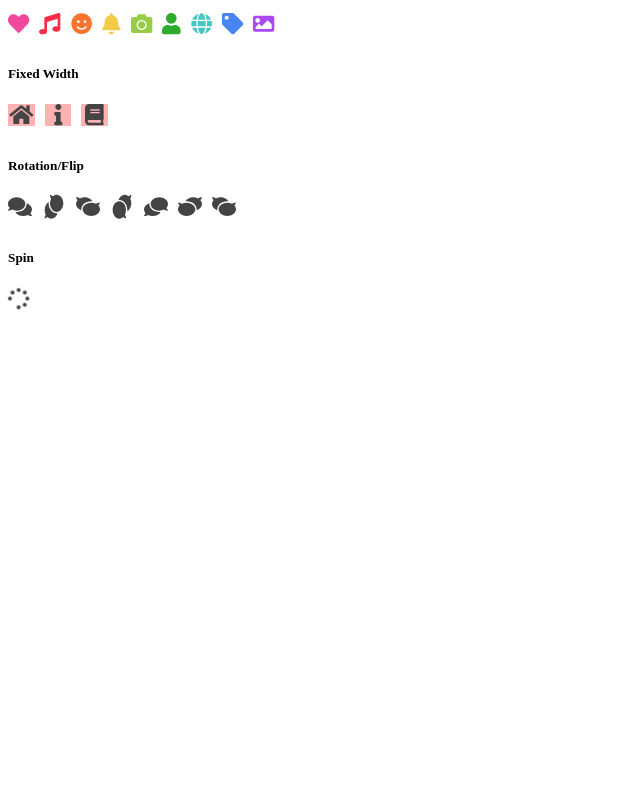
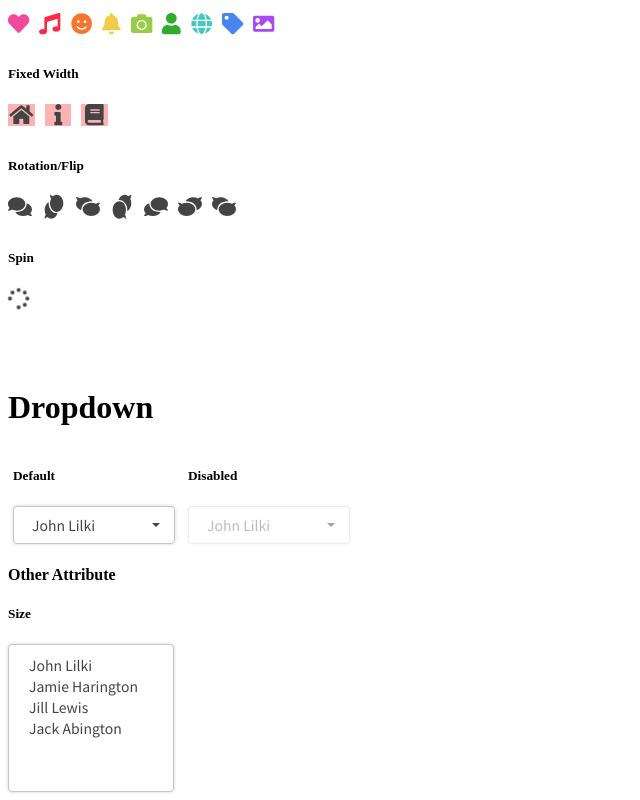
Before and after one commit to usagi-f/react-components, a Next.js app: page / in a window 1280 px wide. Shown: the part 3188-3988 px from the top of the page, without its empty margins (0-640 px from the left). Before the commit the page ends 3507 px from the top, so only its background shows below. Built offline with nearby package versions, Linux system fonts and the light colour scheme.

Commit message:
add Dropdown component

```diff
--- /dev/null
+++ b/pages/example/Dropdowns.js
@@ -0,0 +1,41 @@
+import React from 'react'
+import css from 'styled-jsx/css'
+import { Dropdown } from '../../src/index'
+
+const styles = css`
+.flex {
+  display: flex;
+
+  & > div {
+    padding: 0 5px;
+  }
+}
+`
+
+const data = [
+  { text: 'John Lilki', value: 'John Lilki' },
+  { text: 'Jamie Harington', value: 'Jamie Harington' },
+  { text: 'Jill Lewis', value: 'Jill Lewis' },
+  { text: 'Jack Abington', value: 'Jack Abington' },
+]
+
+const Buttons = () => (
+  <section>
+    <div className="flex">
+      <div>
+        <h5>Default</h5>
+        <Dropdown id="dropdown1" name="dropdown1" options={data} />
+      </div>
+      <div>
+        <h5>Disabled</h5>
+        <Dropdown id="dropdown1" name="dropdown1" options={data} disabled />
+      </div>
+    </div>
+    <h4>Other Attribute</h4>
+    <h5>Size</h5>
+    <Dropdown options={data} size={6} />
+    <style jsx>{styles}</style>
+  </section>
+)
+
+export default Buttons
--- a/pages/example/index.js
+++ b/pages/example/index.js
@@ -4,6 +4,7 @@ import Headers from './Headers'
 import Texts from './Texts'
 import Tables from './Tables'
 import Icons from './Icons'
+import Dropdowns from './Dropdowns'
 
 export {
   Buttons,
@@ -12,4 +13,5 @@ export {
   Texts,
   Tables,
   Icons,
+  Dropdowns,
 }
--- a/pages/index.js
+++ b/pages/index.js
@@ -1,6 +1,6 @@
 import React, { Fragment } from 'react'
 import css from 'styled-jsx/css'
-import { Buttons, Inputs, Headers, Texts, Tables, Icons } from './example/index'
+import { Buttons, Inputs, Headers, Texts, Tables, Icons, Dropdowns } from './example/index'
 
 const styles = css`
 h1 {
@@ -26,6 +26,8 @@ const Index = () => (
     <Tables />
     <h1>Icon</h1>
     <Icons />
+    <h1>Dropdown</h1>
+    <Dropdowns />
     <style jsx>{styles}</style>
   </Fragment>
 )
--- /dev/null
+++ b/src/Dropdown/index.js
@@ -0,0 +1,44 @@
+import React from 'react'
+import cx from 'classnames'
+import styles from './styles'
+
+const getAttribute = props => {
+  const selectMode = props.mode || 'default'
+  return {
+    className: cx({
+      baseStyle: true,
+      arrow: !props.size,
+      disabled: props.disabled !== undefined,
+    }),
+    id: props.id,
+    name: props.name,
+    size: props.size,
+    disabled: props.disabled,
+    tabIndex: props.disabled ? '-1' : 0,
+    additionalStyle: props.style || {},
+    content: props.options || [],
+    onChange: props.onChange || null,
+  }
+}
+
+export default props => {
+  const attribute = getAttribute(props)
+  return (
+    <div className={attribute.className}>
+      <select
+        id={attribute.id}
+        name={attribute.name}
+        size={attribute.size}
+        disabled={attribute.disabled}
+        tabIndex={attribute.tabIndex}
+        style={attribute.additionalStyle}
+        onChange={attribute.onChange}
+      >
+        {attribute.content.map(element => (
+          <option value={element.value}>{element.text}</option>
+        ))}
+      </select>
+      <style jsx>{styles}</style>
+    </div>
+  )
+}
--- /dev/null
+++ b/src/Dropdown/styles.js
@@ -0,0 +1,58 @@
+import css from 'styled-jsx/css'
+import variable from '../css/variable'
+
+export default css`
+.baseStyle {
+  position: relative;
+  display: inline-block;
+  margin-right: 3px;
+
+  &.arrow::after {
+    content: '';
+    position: absolute;
+    right: 15px;
+    top: 0;
+    bottom: 0;
+    margin: auto;
+    display: inline;
+    width: 0;
+    height: 0;
+    border-width: 4px 4px 0 4px;
+    border-style: solid;
+    border-color: transparent;
+    border-top-color: ${variable.color.gray100};
+  }
+
+  select {
+    font-family: ${variable.fontFamily};
+    font-size: ${variable.size.medium}px;
+    background-color: ${variable.color.white};
+    color: ${variable.color.gray100};
+    -webkit-font-smoothing: antialiased;
+    padding: 10px 33px 10px 18px;
+    box-sizing: border-box;
+    vertical-align: middle;
+    text-decoration: none;
+    -webkit-appearance: none;
+    border-width: 1px;
+    border-style: solid;
+    border-radius: 4px;
+    border-color: ${variable.color.gray40};
+    outline: none;
+    cursor: pointer;
+    box-shadow: rgba(0, 0, 0, .1) 0 0 3px 1px;
+
+    &:focus {
+      box-shadow: rgba(0, 0, 0, .1) 0 0 0 3px;
+    }
+  }
+
+  &.disabled {
+    opacity: .5;
+
+    select {
+      cursor: default;
+    }
+  }
+}
+`
--- a/src/index.js
+++ b/src/index.js
@@ -4,6 +4,7 @@ import Header from './Header'
 import Text from './Text'
 import Table from './Table'
 import Icon from './Icon'
+import Dropdown from './Dropdown'
 
 export {
   Button,
@@ -12,4 +13,5 @@ export {
   Text,
   Table,
   Icon,
+  Dropdown,
 }
```
